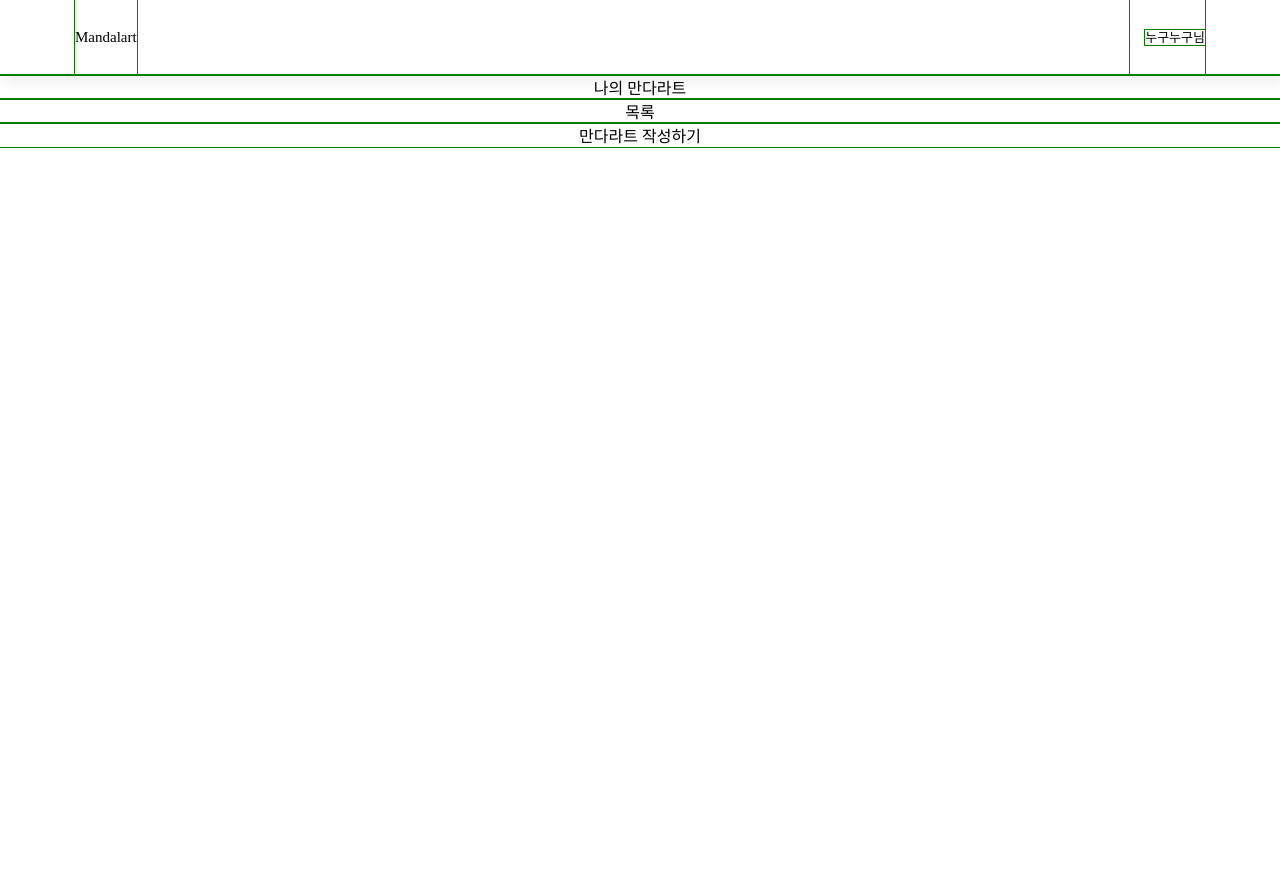
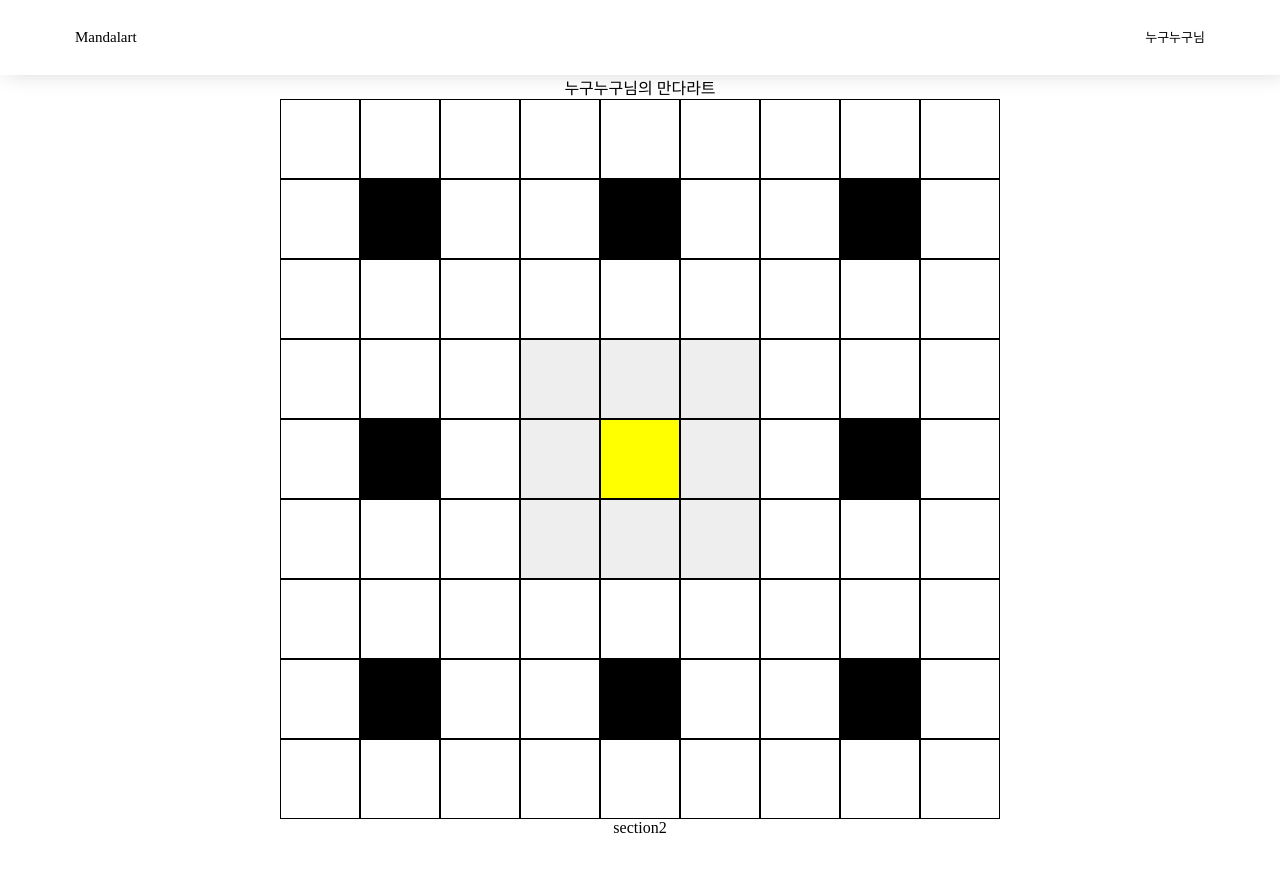
Before and after one commit to Jinuuk/Project_Mandalart, a React (Create React App) app in the folder src/main/reactfront/: page /myMandalart in a window 1280 px wide. Shown: the top 872 px of the page. Built offline with nearby package versions, Linux system fonts and the light colour scheme; no server answers; a web font is replaced by a local one.

Commit message:
메인화면 그리드 적용

```diff
--- a/src/main/reactfront/src/App.css
+++ b/src/main/reactfront/src/App.css
@@ -46,9 +46,9 @@
 
 /* 전체 */
 
-* {
+/* * {
   outline : 1px solid green;
-}
+} */
 
 * {
    font-family: 'GmarketSansMedium';
@@ -231,6 +231,40 @@ main {
   transition: all 0.3s;
 }
 
+/* 만다라트 */
+.mandalart-table {
+  width: 720px;
+  height: 720px;
+  display : grid;
+  grid-template-columns: 1fr 1fr 1fr;
+  grid-template-rows: 1fr 1fr 1fr;
+  margin-left : auto;
+  margin-right: auto;
+}
+
+.mandalart-table .main-item {
+  display : grid;
+  grid-template-columns: 1fr 1fr 1fr;
+  grid-template-rows: 1fr 1fr 1fr;
+}
+
+.detail-item {
+  border : 1px solid black;
+  resize: none;
+}
+
+.m5 .detail-item {
+  background-color: #eee;
+}
+
+.main-item .d5 {
+  background-color: black;
+}
+
+.m5 .d5 {
+  background-color: yellow;
+}
+
 /* 푸터 */
 footer {
   height: 100px;
--- a/src/main/reactfront/src/component/MyMandalart.js
+++ b/src/main/reactfront/src/component/MyMandalart.js
@@ -1,11 +1,58 @@
 function MyMandalart() {
   return(
     <div>
-      <div>나의 만다라트</div>
-      <div>목록</div>
-      <div>만다라트 작성하기</div>
+      <section>누구누구님의 만다라트</section>
+      <section>
+        <div className="mandalart-table">
+          <div className="main-item m1">
+            <DetailItem/>
+          </div>
+          <div className="main-item m2">
+            <DetailItem/>
+          </div>
+          <div className="main-item m3">
+           <DetailItem/>
+          </div>
+          <div className="main-item m4">
+           <DetailItem/>
+          </div>
+          <div className="main-item m5">
+            <DetailItem/>
+          </div>
+          <div className="main-item m6">
+            <DetailItem/>
+          </div>
+          <div className="main-item m7">
+            <DetailItem/>
+          </div>
+          <div className="main-item m8">
+          <DetailItem/>
+          </div>
+          <div className="main-item m9">
+            <DetailItem/>
+          </div>
+        </div>
+      </section>
+      <section>section2</section>
     </div>
   )
 }
 
+function DetailItem() {
+  return (
+    <>
+      <textarea className="detail-item d1"></textarea>
+      <textarea className="detail-item d2"></textarea>
+      <textarea className="detail-item d3"></textarea>
+      <textarea className="detail-item d4"></textarea>
+      <textarea className="detail-item d5"></textarea>
+      <textarea className="detail-item d6"></textarea>
+      <textarea className="detail-item d7"></textarea>
+      <textarea className="detail-item d8"></textarea>
+      <textarea className="detail-item d9"></textarea>
+    </>
+  )
+}
+
+
 export default MyMandalart;
```
